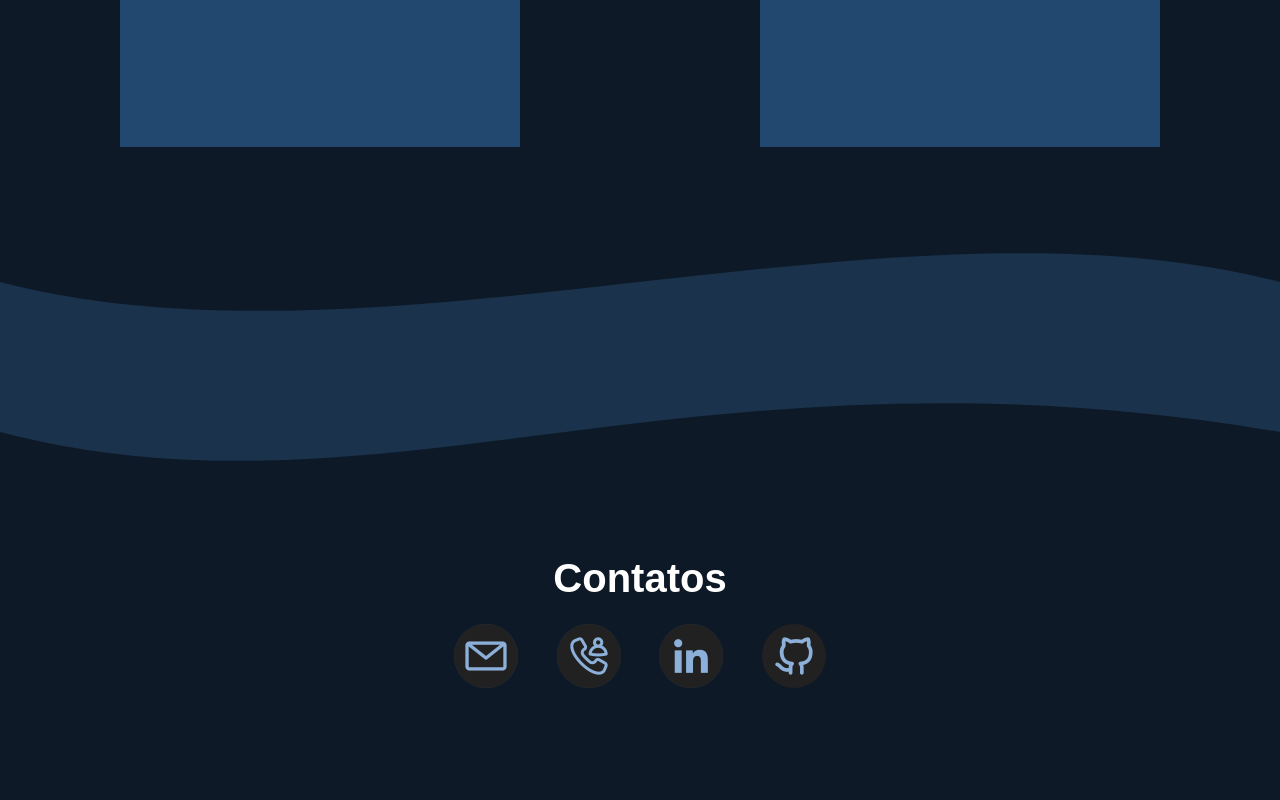
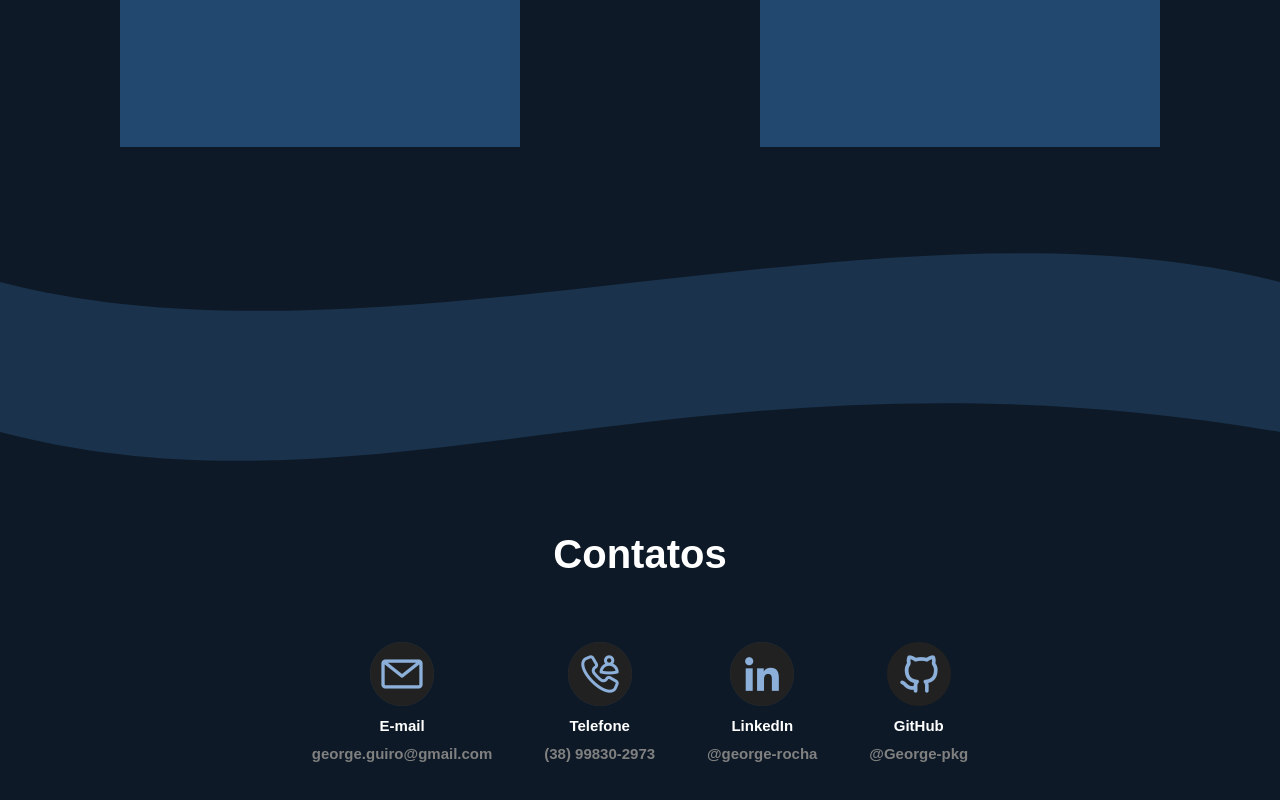
Before and after one commit to George-pkg/Portfolio, a React (Create React App) app: page / in a window 1280 px wide. Shown: the part 1538-2338 px from the top of the page. Built offline with nearby package versions, Linux system fonts and the light colour scheme.

Commit message:
added icons and improvements

```diff
--- a/src/pages/app/App.tsx
+++ b/src/pages/app/App.tsx
@@ -1,4 +1,3 @@
-import MouseNeon from '../../components/MouseNeon/MouseNeon';
 import Header from '../../components/Header/Header';
 import Home from './Home/Home';
 import WaveBordertop from '../../components/waveBorder/WaveBorderTop/WaveBorderTop';
@@ -11,7 +10,6 @@ function App() {
 
   return (
     <div>
-      <MouseNeon />
       <Header />
       <Home />
       <About />
--- a/src/pages/app/Footer/Footer.module.css
+++ b/src/pages/app/Footer/Footer.module.css
@@ -2,14 +2,15 @@
 
 .footer {
   display: flex;
-  height: 180px;
+  height: 250px;
   flex-wrap: wrap;
   flex-direction: column;
-  justify-content: space-evenly;
-  margin-bottom: 100px;
+  justify-content: space-between;
+  margin-bottom: 120px;
 }
 
 .title {
+  width: 100%;
   font-size: 4em;
   color: var(--white);
   text-align: center;
@@ -19,15 +20,50 @@
   display: flex;
   align-self: center;
   justify-content: space-evenly;
-  height: 64px;
-  width: 450px;
+  width: 760px;
   overflow: hidden;
+  padding: 20px 0px 20px 0px;
 }
 
 .icon {
+  display: flex;
+  flex-direction: column;
+  align-items: center;
+  justify-content: space-between;
+  transition: 0.3s;
+  height: 120px;
+}
 
+.icon h2 {
+  color: white;
+  text-align: center;
+}
+.icon .subtitle {
+  color: gray;
+}
+
+.icon:hover {
+  transform: scale(1.2);
+  cursor: pointer;
 }
 
 .img {
   height: 64px;
+  width: 64px;
 }
+
+@media screen and (max-width: 760px) {
+  .footer {
+    height: auto;
+  }
+
+  .icons {
+    flex-wrap: wrap;
+    width: 90%;
+  }
+
+  .icon {
+    margin: 20px;
+  }
+
+}
--- a/src/pages/app/Footer/Footer.tsx
+++ b/src/pages/app/Footer/Footer.tsx
@@ -5,21 +5,35 @@ import contato from '../../../assets/img/contato.png';
 import github from '../../../assets/img/github.png';
 
 export default function Footter() {
+  function openLink(url: string): void {
+    const win = window.open(url, '_blank');
+    win?.focus();
+  }
+
+
   return  (
     <footer id='contat' className={styles.footer}>
       <h1 className={styles.title}>Contatos</h1>
       <div className={styles.icons}>
-        <div className={styles.icon}>
-          <img src={email} alt="linkedin"  className={styles.img}/>
+        <div className={styles.icon} onClick={() => openLink("")}>
+          <img src={email} alt="E-mail" className={styles.img}/>
+          <h2>E-mail</h2>
+          <h2 className={styles.subtitle}>george.guiro@gmail.com</h2>
         </div>
-        <div className={styles.icon}>
-          <img src={contato} alt="linkedin"  className={styles.img}/>
+        <div className={styles.icon} onClick={() => openLink("https://wa.me/5538998302973")}>
+          <img src={contato} alt="Telefone" className={styles.img}/>
+          <h2>Telefone</h2>
+          <h2 className={styles.subtitle}>(38) 99830-2973</h2>
         </div>
-        <div className={styles.icon}>
-          <img src={linkedin} alt="linkedin"  className={styles.img}/>
+        <div className={styles.icon} onClick={() => openLink("https://www.linkedin.com/in/george-rocha-a5949a251/")}>
+          <img src={linkedin} alt="linkedin" className={styles.img}/>
+          <h2>LinkedIn</h2>
+          <h2 className={styles.subtitle}>@george-rocha</h2>
         </div>
-        <div className={styles.icon}>
-          <img src={github} alt="linkedin"  className={styles.img}/>
+        <div className={styles.icon} onClick={() => openLink("https://github.com/George-pkg")}>
+          <img src={github} alt="GitHub" className={styles.img}/>
+          <h2>GitHub</h2>
+          <h2 className={styles.subtitle}>@George-pkg</h2>
         </div>
       </div>
     </footer>
--- a/src/pages/app/projects/Projects.module.css
+++ b/src/pages/app/projects/Projects.module.css
@@ -24,7 +24,8 @@
   background-color: #234870;
 }
 
-.collum div:hover {
+.collum div:hover,
+.collum div:focus {
   background-color: #8CB0D9;
   transform: scale(1.2);
   cursor: pointer;
@@ -49,10 +50,3 @@
     height: 510px;
   }
 }
-
-/*
-display: flex;
-gap: 3.75rem;
-flex-wrap: wrap;
-align-items: center;
-*/
```
